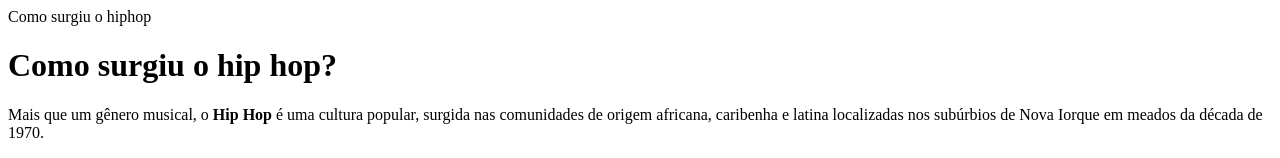
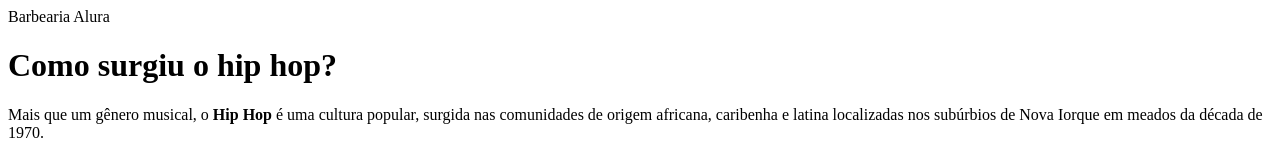
Before and after one commit to Dias1411/khaos, a plain HTML site: page index.html in a window 1280 px wide. Shown: the top 158 px of the page. Drawn offline with Linux system fonts and the light colour scheme.

Commit message:
Update index.html

```diff
--- a/index.html
+++ b/index.html
@@ -1,7 +1,7 @@
 <!DOCTYPE html>
 <html lang="pt-br">
   <meta charset="UTF-8">
-  <tittle>Como surgiu o hiphop</tittle>
+  <tittle>Barbearia Alura</tittle>
   <h1>Como surgiu o hip hop?</h1>
 <p>Mais que um gênero musical, o <strong>Hip Hop</strong></strong> é uma cultura popular, surgida nas comunidades de origem africana, caribenha e latina localizadas nos subúrbios de Nova Iorque em meados da década de 1970.</p>
 <p>Em um contexto de excessiva violência urbana e alta criminalidade, os jovens tinham apenas as ruas como forma possível de lazer. Assim, conseguiam se expressar nesse ambiente por meio da música, da dança e da pintura, manifestando e contestando a realidade em que viviam.</p>
```
